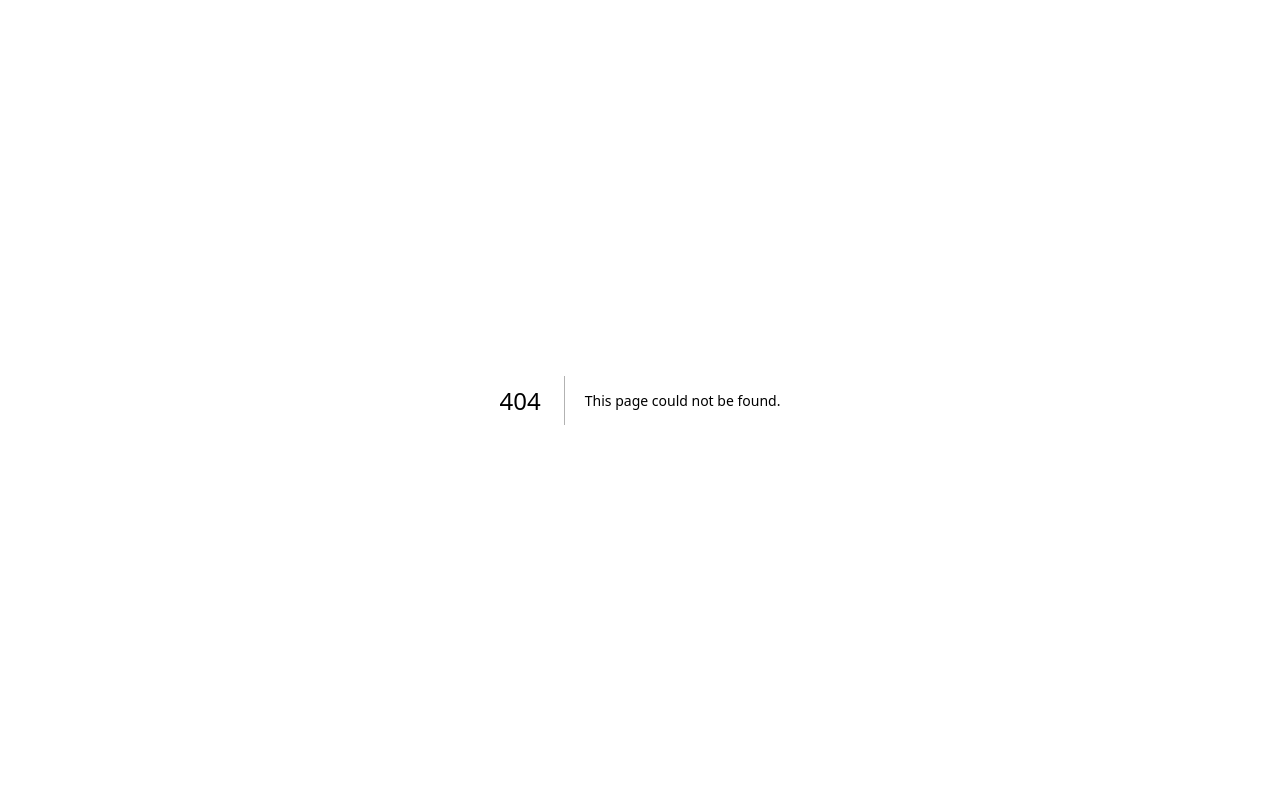
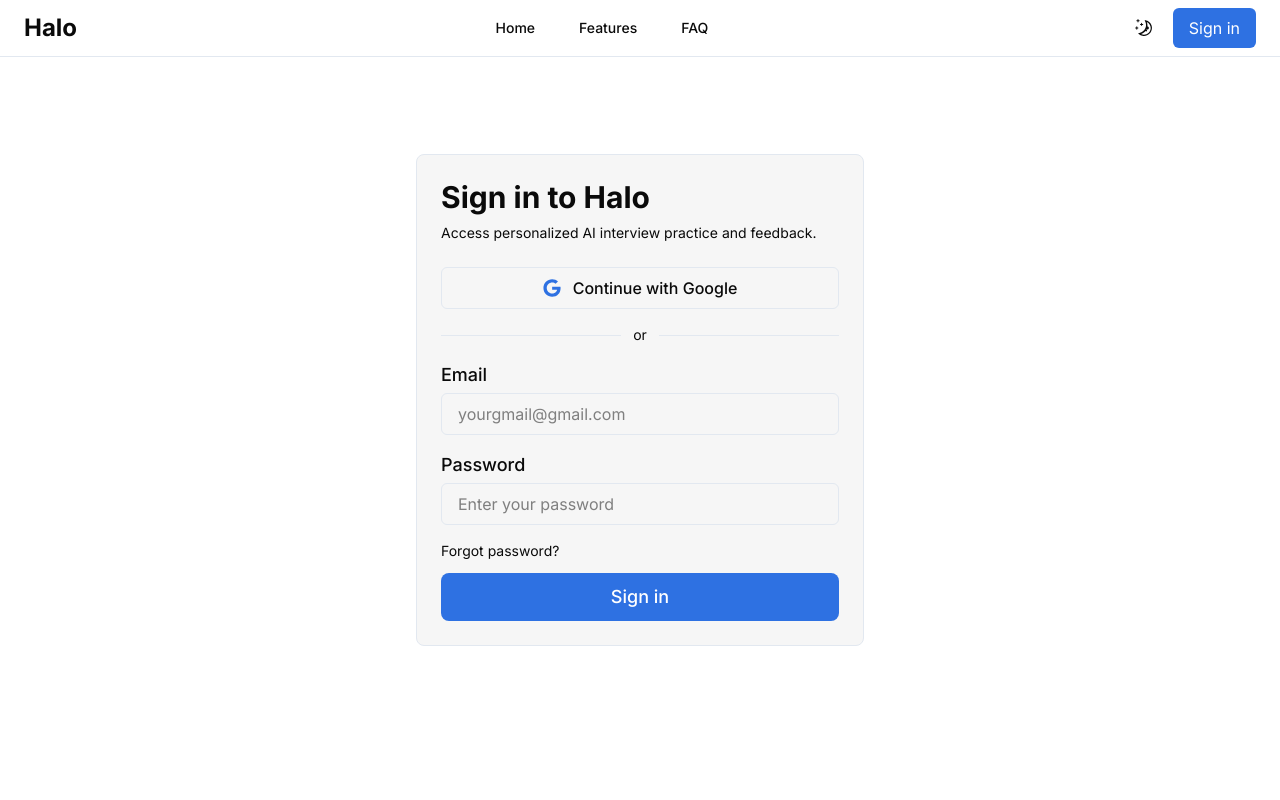
Before and after one commit to unsafe0x0/halo, a Next.js app: page /sign-in in a window 1280 px wide. Before the commit this address had no page. Shown: the top 800 px of the page. Built offline with nearby package versions, Linux system fonts and the light colour scheme.

Commit message:
hehe looks

```diff
--- a/app/globals.css
+++ b/app/globals.css
@@ -54,3 +54,7 @@
   color: var(--foreground);
   font-family: var(--font-primary) sans-serif;
 }
+
+::-webkit-scrollbar {
+  display: none;
+}
--- a/app/page.tsx
+++ b/app/page.tsx
@@ -4,6 +4,7 @@
 import Features from "@/components/landing/Features";
 import HowItWorks from "@/components/landing/HowItWorks";
 import BentooGrid from "@/components/landing/BentooGrid";
+import Faq from "@/components/landing/Faq";
 import Cta from "@/components/landing/Cta";
 import Footer from "@/components/common/Footer";
 
@@ -15,6 +16,7 @@
       <Features />
       <HowItWorks />
       <BentooGrid />
+      <Faq />
       <Cta />
       <Footer />
     </main>
--- /dev/null
+++ b/app/sign-in/page.tsx
@@ -0,0 +1,16 @@
+import React from "react";
+import Navbar from "@/components/common/Navbar";
+import SignIn from "@/components/auth/SignIn";
+import Footer from "@/components/common/Footer";
+
+const LandingPage = () => {
+  return (
+    <main className="bg-background text-foreground">
+      <Navbar />
+      <SignIn />
+      <Footer />
+    </main>
+  );
+};
+
+export default LandingPage;
--- /dev/null
+++ b/components/auth/SignIn.tsx
@@ -0,0 +1,121 @@
+"use client";
+
+import React, { useState } from "react";
+import Link from "next/link";
+import { signIn } from "next-auth/react";
+import Button from "@/components/common/Button";
+import Input from "@/components/common/Input";
+import { FaGoogle } from "react-icons/fa";
+
+const SignIn = () => {
+  const [email, setEmail] = useState("");
+  const [password, setPassword] = useState("");
+  const [loading, setLoading] = useState(false);
+  const [error, setError] = useState<string | null>(null);
+
+  const handleCredentialsSignIn = async (e: React.FormEvent) => {
+    e.preventDefault();
+    setError(null);
+
+    if (!email || !password) {
+      setError("Please enter email and password.");
+      return;
+    }
+
+    setLoading(true);
+    const res = await signIn("credentials", {
+      redirect: false,
+      email,
+      password,
+    });
+
+    setLoading(false);
+
+    if (res && (res as any).ok) {
+      const redirectUrl = (res as any).url || "/";
+      window.location.href = redirectUrl;
+      return;
+    }
+    if (res && (res as any).error) {
+      setError((res as any).error || "Sign in failed");
+    } else {
+      setError("Sign in failed");
+    }
+  };
+
+  const handleGoogleSignIn = async () => {
+    setError(null);
+    setLoading(true);
+    await signIn("google", { callbackUrl: "/" });
+    setLoading(false);
+  };
+
+  return (
+    <div className="min-h-screen flex items-center py-20 px-2">
+      <div className="max-w-md mx-auto w-full p-6 rounded-lg bg-card border border-border">
+        <h2 className="text-3xl font-bold mb-2">Sign in to Halo</h2>
+        <p className="text-sm text-foreground-1 mb-6">
+          Access personalized AI interview practice and feedback.
+        </p>
+
+        <div className="flex flex-col gap-3 mb-4">
+          <Button
+            size="medium"
+            variant="ghost"
+            className="w-full flex items-center justify-center gap-3 bg-background border border-border hover:ring-2 hover:ring-accent transition-all"
+            onClick={handleGoogleSignIn}
+          >
+            <FaGoogle size={18} className="text-accent" />
+            <span>Continue with Google</span>
+          </Button>
+        </div>
+
+        <div className="flex items-center gap-3 mb-4">
+          <div className="flex-1 h-px bg-border" />
+          <div className="text-sm text-foreground-1">or</div>
+          <div className="flex-1 h-px bg-border" />
+        </div>
+
+        <form
+          onSubmit={handleCredentialsSignIn}
+          className="flex flex-col gap-4"
+        >
+          <Input
+            label="Email"
+            type="email"
+            value={email}
+            onChange={(e) => setEmail(e.target.value)}
+            placeholder="yourgmail@gmail.com"
+          />
+
+          <Input
+            label="Password"
+            type="password"
+            value={password}
+            onChange={(e) => setPassword(e.target.value)}
+            placeholder="Enter your password"
+          />
+
+          {error && <div className="text-sm text-destructive">{error}</div>}
+
+          <div className="flex flex-col gap-3">
+            <div className="flex items-center justify-between">
+              <Link
+                href="/forgot-password"
+                className="text-sm text-foreground-1 hover:text-accent"
+              >
+                Forgot password?
+              </Link>
+            </div>
+
+            <Button size="large" variant="primary" className="w-full">
+              {loading ? "Signing in..." : "Sign in"}
+            </Button>
+          </div>
+        </form>
+      </div>
+    </div>
+  );
+};
+
+export default SignIn;
--- a/components/landing/BentooGrid.tsx
+++ b/components/landing/BentooGrid.tsx
@@ -1,12 +1,12 @@
 "use client";
 
 import React from "react";
-import {
-  CheckCircledIcon,
-  BarChartIcon,
-  VideoIcon,
-  ClockIcon,
-} from "@radix-ui/react-icons";
+import { FaRegCheckCircle } from "react-icons/fa";
+import { BiSolidBarChartAlt2 } from "react-icons/bi";
+import { FaVideo } from "react-icons/fa";
+import { AiOutlineClockCircle } from "react-icons/ai";
+import { FaCheck } from "react-icons/fa6";
+import { FaArrowRight } from "react-icons/fa6";
 
 const BentooGrid = () => {
   return (
@@ -26,11 +26,7 @@
             <div className="p-6 md:p-8 rounded-xl bg-card border border-border hover:ring-2 hover:ring-accent transition-all">
               <div className="space-y-4">
                 <div className="flex items-center gap-3 pb-4 border-b border-border">
-                  <BarChartIcon
-                    width={20}
-                    height={20}
-                    className="text-accent"
-                  />
+                  <BiSolidBarChartAlt2 size={20} className="text-accent" />
                   <h3 className="font-bold">Your Performance</h3>
                 </div>
 
@@ -81,7 +77,7 @@
             <div className="p-6 md:p-8 rounded-xl bg-card border border-border hover:ring-2 hover:ring-accent transition-all">
               <div className="space-y-4">
                 <div className="flex items-center gap-3 pb-4 border-b border-border">
-                  <VideoIcon width={20} height={20} className="text-accent" />
+                  <FaVideo size={20} className="text-accent" />
                   <h3 className="font-bold">Start Interview</h3>
                 </div>
 
@@ -110,11 +106,7 @@
                     </label>
                     <div className="space-y-2">
                       <div className="flex items-center gap-2 px-3 py-2 rounded-md bg-card-1 border border-accent text-foreground text-sm">
-                        <CheckCircledIcon
-                          width={16}
-                          height={16}
-                          className="text-accent"
-                        />
+                        <FaRegCheckCircle size={16} className="text-accent" />
                         Technical
                       </div>
                     </div>
@@ -130,7 +122,7 @@
             <div className="p-6 md:p-8 rounded-xl bg-card border border-border hover:ring-2 hover:ring-accent transition-all">
               <div className="space-y-4">
                 <div className="flex items-center gap-3 pb-4 border-b border-border">
-                  <ClockIcon width={20} height={20} className="text-accent" />
+                  <AiOutlineClockCircle size={20} className="text-accent" />
                   <h3 className="font-bold">Question</h3>
                 </div>
 
@@ -167,18 +159,15 @@
             <div className="p-6 md:p-8 rounded-xl bg-card border border-border hover:ring-2 hover:ring-accent transition-all">
               <div className="space-y-4">
                 <div className="flex items-center gap-3 pb-4 border-b border-border">
-                  <CheckCircledIcon
-                    width={20}
-                    height={20}
-                    className="text-accent"
-                  />
+                  <FaRegCheckCircle size={20} className="text-accent" />
                   <h3 className="font-bold">AI Feedback</h3>
                 </div>
 
                 <div className="space-y-3">
                   <div className="p-3 bg-accent/10 rounded-md border border-accent/30">
                     <p className="text-sm font-medium text-accent mb-1">
-                      ✓ Strengths
+                      <FaCheck className="inline mr-1" />
+                      Strengths
                     </p>
                     <p className="text-xs text-foreground-1">
                       Clear problem articulation and logical approach
@@ -187,7 +176,8 @@
 
                   <div className="p-3 bg-yellow-500/10 rounded-md border border-yellow-500/30">
                     <p className="text-sm font-medium text-yellow-600 mb-1">
-                      → Improve
+                      <FaArrowRight className="inline mr-1" />
+                      Improve
                     </p>
                     <p className="text-xs text-foreground-1">
                       Add more specific metrics and timelines
--- /dev/null
+++ b/components/landing/Faq.tsx
@@ -0,0 +1,81 @@
+"use client";
+
+import React, { useState } from "react";
+import { FaChevronDown } from "react-icons/fa";
+
+const faqs = [
+  {
+    question: "How does Halo's AI interview work?",
+    answer:
+      "Halo uses advanced AI to generate realistic interview questions and provide instant feedback on your responses, helping you improve your skills and confidence.",
+  },
+  {
+    question: "Is Halo suitable for all job roles?",
+    answer:
+      "Yes! Halo supports a wide range of roles and industries. You can select your target position and company to get tailored practice sessions.",
+  },
+  {
+    question: "Can I practice with voice and video?",
+    answer:
+      "Absolutely. Halo lets you record answers using voice or video, simulating real interview conditions for better preparation.",
+  },
+  {
+    question: "How is my performance tracked?",
+    answer:
+      "Your performance is analyzed across key metrics like communication, technical knowledge, and confidence. You get detailed analytics and improvement suggestions.",
+  },
+  {
+    question: "Is my data secure?",
+    answer:
+      "Yes, your data is encrypted and never shared. We take privacy and security seriously so you can focus on your preparation.",
+  },
+];
+
+const Faq = () => {
+  const [openIndex, setOpenIndex] = useState<number | null>(null);
+
+  return (
+    <section id="faq" className="py-20 md:py-32">
+      <div className="max-w-4xl mx-auto px-4 md:px-6">
+        <div className="flex flex-col gap-8 text-center mb-12">
+          <h2 className="text-3xl md:text-5xl font-bold leading-tight">
+            Frequently Asked Questions
+          </h2>
+          <p className="text-lg text-foreground-1 max-w-2xl mx-auto">
+            Everything you need to know about Halo and AI-powered interview
+            prep.
+          </p>
+        </div>
+        <div className="flex flex-col gap-6">
+          {faqs.map((faq, idx) => (
+            <div
+              key={idx}
+              className="bg-card border border-border rounded-lg p-5 text-left"
+            >
+              <button
+                className="w-full flex items-center justify-between text-lg font-medium text-foreground focus:outline-none"
+                onClick={() => setOpenIndex(openIndex === idx ? null : idx)}
+                aria-expanded={openIndex === idx}
+              >
+                <span>{faq.question}</span>
+                <FaChevronDown
+                  className={`ml-2 transition-transform ${
+                    openIndex === idx ? "rotate-180" : "rotate-0"
+                  }`}
+                  size={18}
+                />
+              </button>
+              {openIndex === idx && (
+                <div className="mt-4 text-foreground-1 text-base leading-relaxed">
+                  {faq.answer}
+                </div>
+              )}
+            </div>
+          ))}
+        </div>
+      </div>
+    </section>
+  );
+};
+
+export default Faq;
--- a/components/landing/Features.tsx
+++ b/components/landing/Features.tsx
@@ -1,50 +1,47 @@
 "use client";
 
 import React from "react";
-import {
-  TargetIcon,
-  BarChartIcon,
-  SpeakerLoudIcon,
-  BookmarkIcon,
-  LightningBoltIcon,
-  CheckCircledIcon,
-  DotIcon,
-} from "@radix-ui/react-icons";
+import { IoBookmark } from "react-icons/io5";
+import { PiSpeakerHighBold } from "react-icons/pi";
+import { BiSolidBarChartAlt2 } from "react-icons/bi";
+import { FaRegCheckCircle } from "react-icons/fa";
+import { LuTarget } from "react-icons/lu";
+import { FiZap } from "react-icons/fi";
 
 const Features = () => {
   const features = [
     {
-      icon: CheckCircledIcon,
+      icon: FaRegCheckCircle,
       title: "AI-Powered Feedback",
       description:
         "Get instant, detailed feedback on your interview responses with AI-driven analysis.",
     },
     {
-      icon: TargetIcon,
+      icon: LuTarget,
       title: "Realistic Practice",
       description:
         "Practice with questions from real interviews at top companies and industries.",
     },
     {
-      icon: BarChartIcon,
+      icon: BiSolidBarChartAlt2,
       title: "Performance Analytics",
       description:
         "Track your progress with detailed metrics and improvement suggestions.",
     },
     {
-      icon: SpeakerLoudIcon,
+      icon: PiSpeakerHighBold,
       title: "Voice & Video Mode",
       description:
         "Practice with both voice and video to prepare for actual interviews.",
     },
     {
-      icon: BookmarkIcon,
+      icon: IoBookmark,
       title: "Curated Content",
       description:
         "Access to a library of interview questions, tips, and best practices.",
     },
     {
-      icon: LightningBoltIcon,
+      icon: FiZap,
       title: "Real-Time Scoring",
       description:
         "Get scored on communication, technical knowledge, and confidence.",
@@ -74,8 +71,7 @@
               >
                 <div className="flex flex-col gap-4">
                   <feature.icon
-                    width={38}
-                    height={38}
+                    size={38}
                     className="text-accent-foreground font-bold text-xl p-1.5 rounded-lg bg-accent flex items-center justify-center"
                   />
                   <div className="flex flex-col gap-2">
--- a/package.json
+++ b/package.json
@@ -17,8 +17,9 @@
     "next-auth": "^4.24.13",
     "next-themes": "^0.4.6",
     "prisma": "^6.18.0",
-    "react": "19.2.0",
-    "react-dom": "19.2.0"
+    "react": "^19.2.0",
+    "react-dom": "19.2.0",
+    "react-icons": "^5.5.0"
   },
   "devDependencies": {
     "@tailwindcss/postcss": "^4",
```
Also changed, not shown: 1 other file (tests, documents, lock files or other folders).
